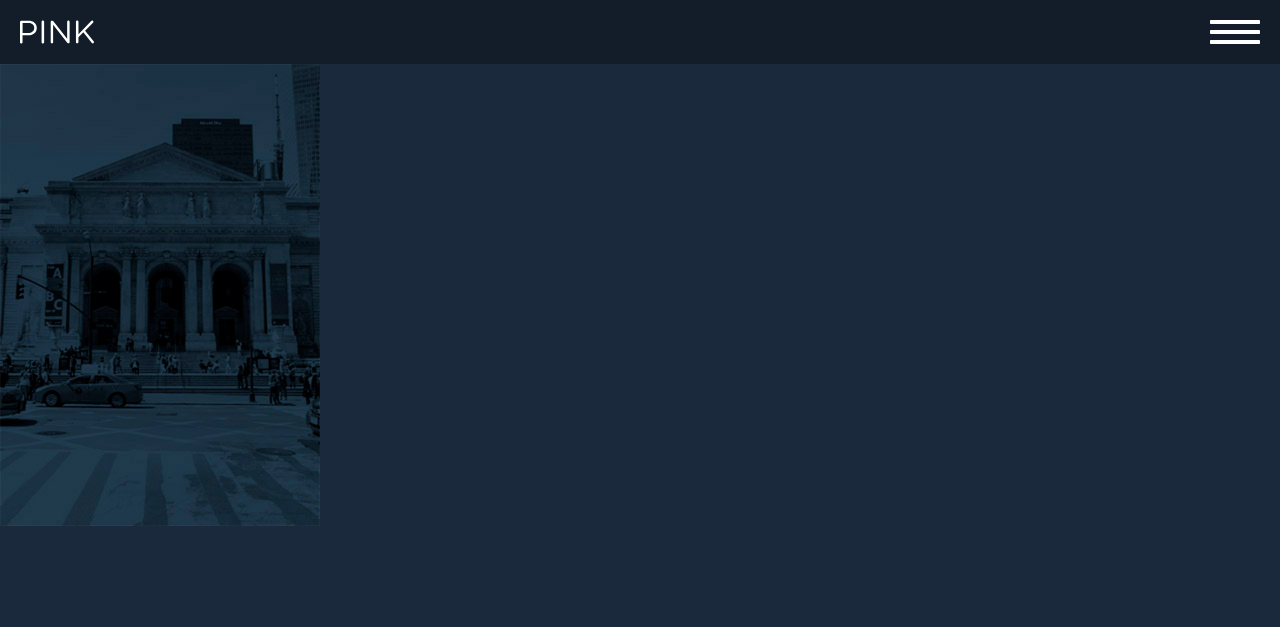
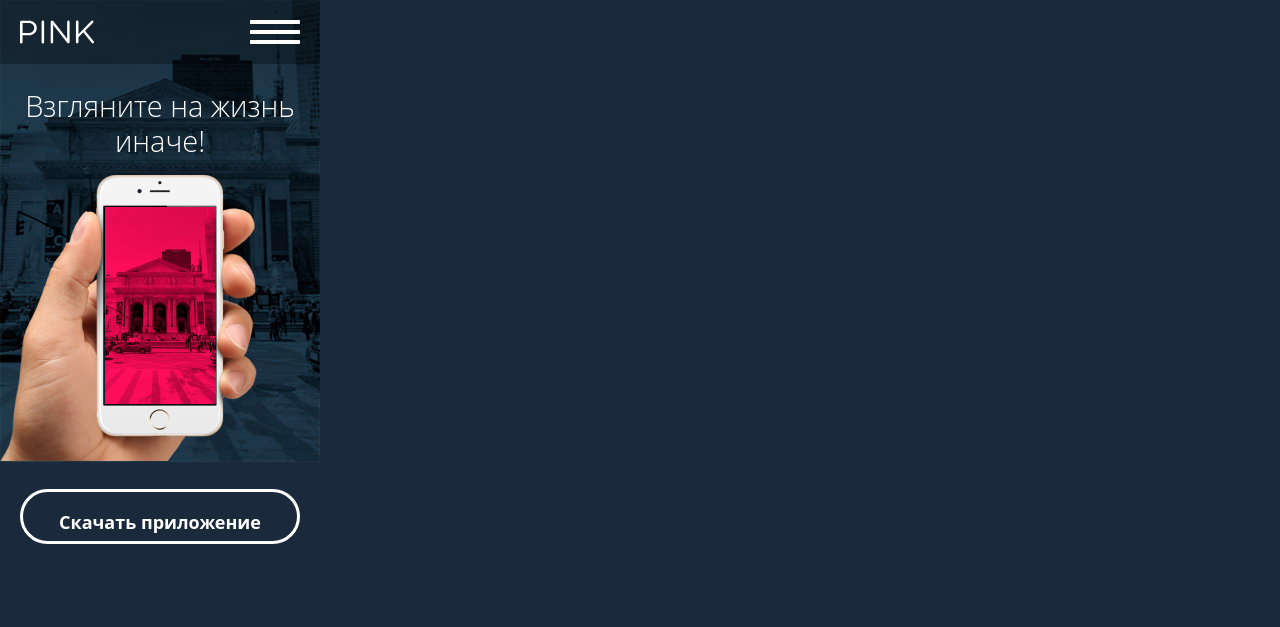
Before and after one commit to ritor1sefa/htmlacademy.ru, a PHP site: the page made by HTMLAcademy_2 _Pink/index.html in a window 1280 px wide. Shown: the top 627 px of the page. Run offline with PHP 8.4, Linux system fonts and the light colour scheme.

Commit message:
progress
brainf*ck

```diff
--- a/HTMLAcademy_2 _Pink/css.css
+++ b/HTMLAcademy_2 _Pink/css.css
@@ -1,20 +1,97 @@
 @charset "utf-8";
-body {
+body, p {
 	background: #1A293B;
 	padding: 0;
 	margin: 0;
+    width: 320px;
 }
-.top_menu { /* 320px */
+
+.top_menu {
+	z-index: 10000;
+	position: fixed;
+	top: 0px;
+    width: 320px;
+}
+.top_menu- { /* 320px */
 	display: flex;
 	background: rgba(0,0,0,0.30);
 	justify-content:space-between;
 	padding: 20px;
 }
-
-/*intro*/
-
-.back_mobile {
-	height: auto;
-	width: 320px;
+.top_menu+ {
 
 }
+
+/*INTRO*/
+.back-mobile {
+	z-index: -1;
+	height: 462px;
+	width: 320px;
+	background: url(img/back-mobile.png);
+	background-repeat: no-repeat;
+	background-size: cover;
+}
+
+.content-grid {
+	display: grid;
+	grid-template-columns: 100%;
+	grid-template-rows: 55px 52px 280px 55px 50px;
+	gap: 34px 0px;
+	text-align: center;
+
+}
+.look{
+	grid-row-start: 2;
+	grid-row-end: 3;
+	color: #fff;
+	font-family: 'Open Sans';
+	font-style: normal;
+	font-weight: 300;
+	font-size: 29px; /*24px??*/
+	line-height: 120%;
+	width: 280px;
+	margin-left: auto;
+	margin-right: auto;
+}
+
+.phone {
+	grid-row-start: 3;
+	grid-row-end: 4;
+	background: url(img/phone.png);
+	background-repeat: no-repeat;
+	width: 320px;
+	height: 286px;
+/*	border: rgba(25,200,50,1.00) solid;*/
+}
+.phone img {
+	width: 111px;
+	height: 197px;
+	margin: 32px; /*чёт не супер*/
+}
+
+.button_download {
+	grid-row-start: 4;
+	grid-row-end: 5;
+
+	width: 280px;
+	height: 55px;
+	border: 3px solid #FFFFFF;
+	box-sizing: border-box;
+	border-radius: 29px;
+
+	font-family: 'Open Sans';
+	font-style: normal;
+	font-weight: 700;
+	font-size: 18px;
+	line-height: 18px;
+	color: #FFFFFF;
+	padding: 21px;
+	margin-left: auto;
+	margin-right: auto;
+
+}
+.button_download div {
+	border: 3px solid #FFFFFF;
+	align-self: center
+
+}
--- a/HTMLAcademy_2 _Pink/index.html
+++ b/HTMLAcademy_2 _Pink/index.html
@@ -7,21 +7,30 @@
 <title>PINK</title>
 <link href="css.css" rel="stylesheet" type="text/css">
 </head>
+	<body>
 
-	<body>
-		<div class="one">
 		<nav class="top_menu">
+				<nav class="top_menu-">
 					<img src="img/pink.svg" alt="pink"/>
 					<img src="img/open_menu_button.svg" alt="menu"/>
 				</nav>
-			<div class="intro">
-				<img class="back_mobile" src="img/back-mobile.png"/>
+				<nav class="top_menu+">
+				</nav>
+		</nav>
+
+	<div class="content-grid">
+		<div class="back-mobile"></div>
+		<span class="look">Взгляните на жизнь иначе!</span>
+		<div class="phone">
+			<img src="img/screen.png" alt="menu" class="screen" id="object1"/>
 		</div>
+		<div class="button_download">
+			<span>Скачать приложение</span>
 		</div>
 	<div class="two">
 
 	</div>
 
-
+	</div>
 	</body>
 </html>
```
Lines whose indentation alone changed are shown as unchanged.
